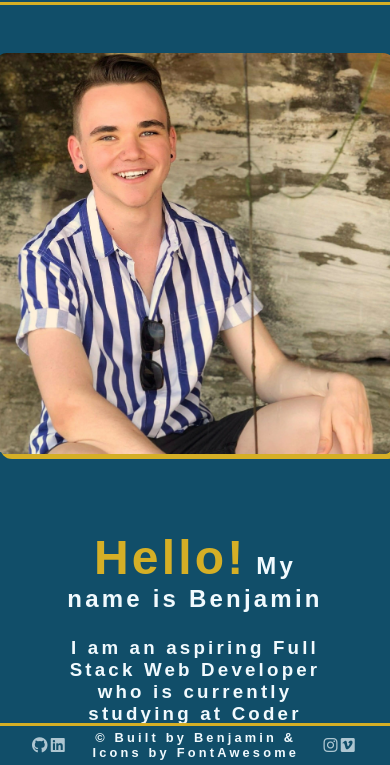
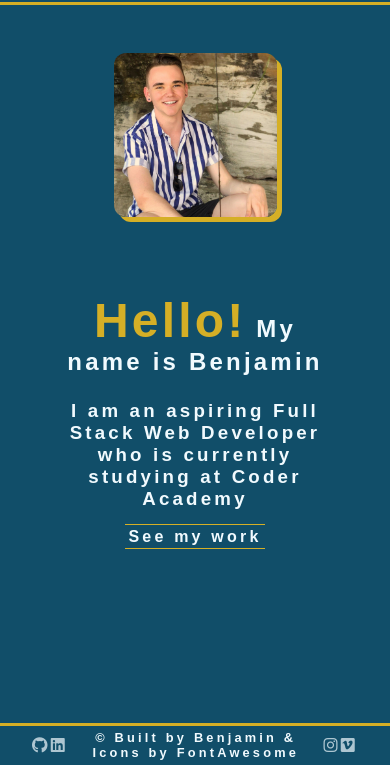
Before and after one commit to DannyPhan7om/BenjaminSmith_T1A2, a plain HTML site: page index.html in a window 390 px wide. Shown: the part 79-844 px from the top of the page. Drawn offline with Linux system fonts and the light colour scheme; a web font is replaced by a local one.

Commit message:
final changes after viewing on mobile device

```diff
--- a/style.css
+++ b/style.css
@@ -145,6 +145,7 @@ main {
     color: var(--curious-blue-50);
     padding: 1em 1em;
     overflow-y: scroll;
+    overflow-x: hidden;
 }
 
 /* ------------
@@ -152,7 +153,7 @@ HOME SETTINGS
 --------------*/
 .indexmain > .section1 > img {
     margin: 1em 1em;
-    max-width: 25em;
+    max-width: 50%;
     z-index: 0;
     border-radius: 12px;
     box-shadow: 5px 5px #d5af26;
```
